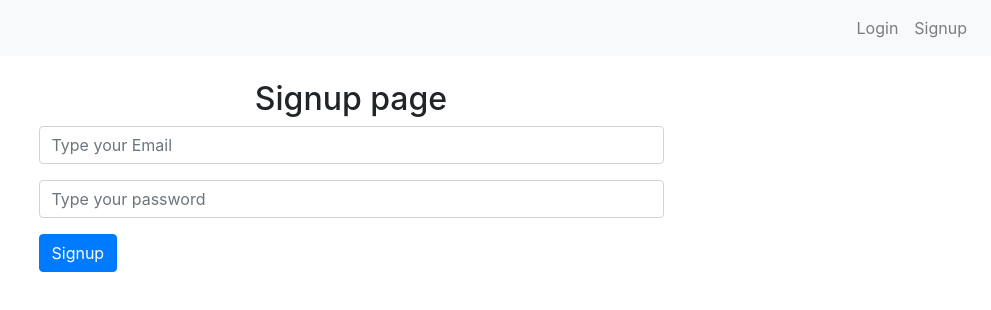
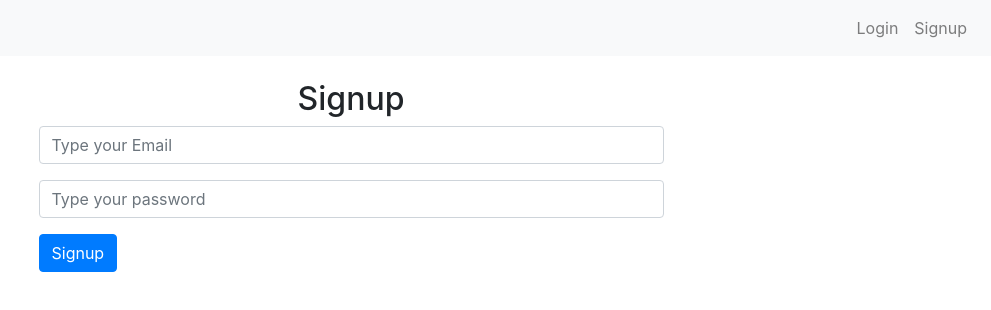
Before and after one commit to liorwap/GuessCoin, a Next.js app in the folder frontend/: page /signup in a window 1280 px wide. Shown: the top 310 px of the page, without its empty margins (289-1280 px from the left). Built offline with nearby package versions, Linux system fonts and the light colour scheme.

Commit message:
changed signup page to signup

```diff
--- a/frontend/pages/signup.js
+++ b/frontend/pages/signup.js
@@ -5,7 +5,7 @@ import SignupComponenet from '../components/auth/SignupComponent'
 const Signup = () => {
     return (
         <Layout>
-            <h2 className="text-center pt-4 pd-4">Signup page</h2>
+            <h2 className="text-center pt-4 pd-4">Signup</h2>
             <div className="row">
                 <div className="col-md-6 offset-md-3">
                     <SignupComponenet />
```
